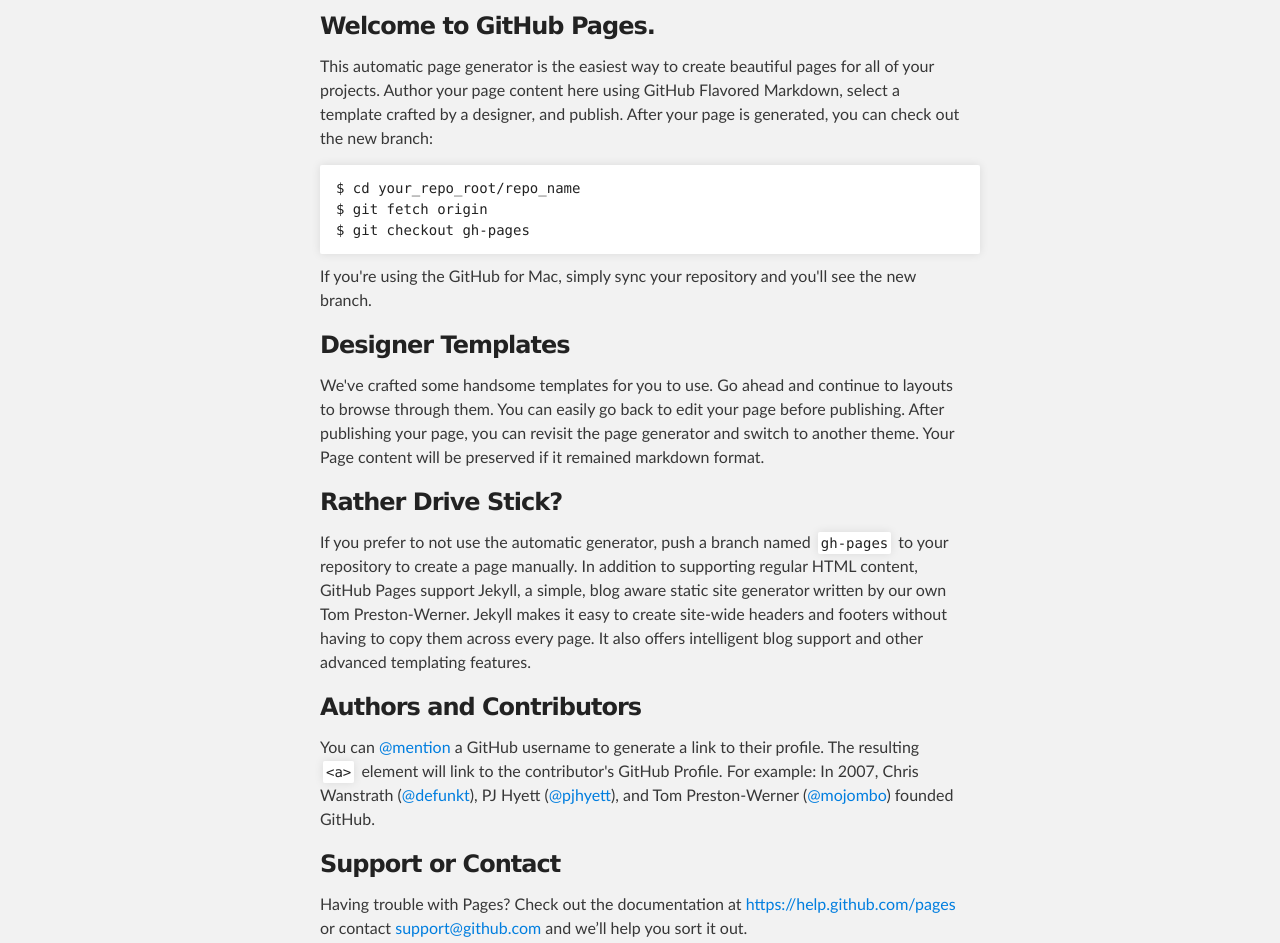
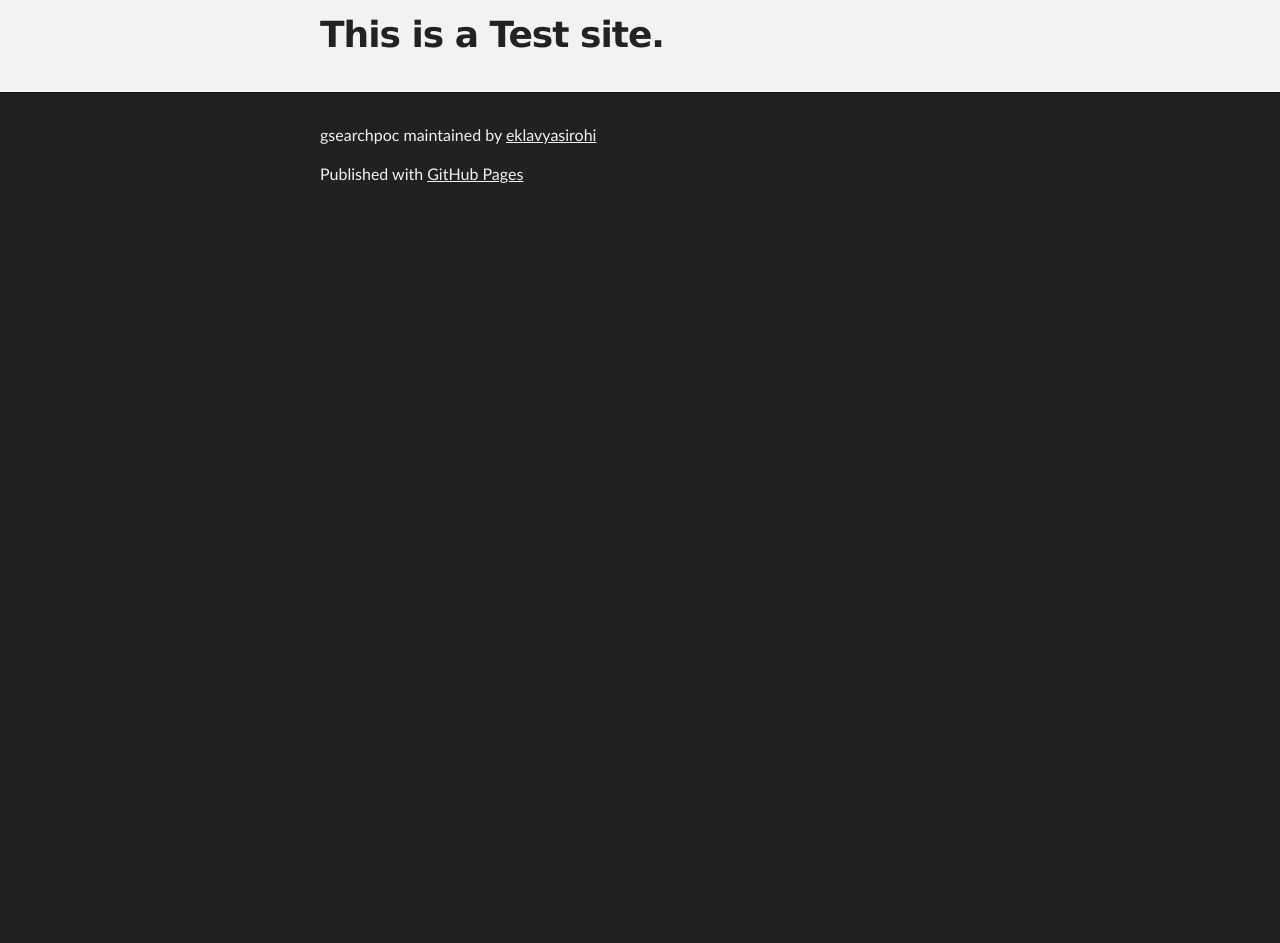
Before and after one commit to eklavyasirohi/GSearchPOC, a plain HTML site: page index.html in a window 1280 px wide. Shown: the part 216-1159 px from the top of the page. After the commit the page ends 800 px from the top, so only its background shows below. Drawn offline with Linux system fonts and the light colour scheme.

```diff
--- a/index.html
+++ b/index.html
@@ -31,37 +31,8 @@
     <!-- MAIN CONTENT -->
     <div id="main_content_wrap" class="outer">
       <section id="main_content" class="inner">
-        <h3>
-<a id="welcome-to-github-pages" class="anchor" href="#welcome-to-github-pages" aria-hidden="true"><span class="octicon octicon-link"></span></a>Welcome to GitHub Pages.</h3>
-
-<p>This automatic page generator is the easiest way to create beautiful pages for all of your projects. Author your page content here using GitHub Flavored Markdown, select a template crafted by a designer, and publish. After your page is generated, you can check out the new branch:</p>
-
-<pre><code>$ cd your_repo_root/repo_name
-$ git fetch origin
-$ git checkout gh-pages
-</code></pre>
-
-<p>If you're using the GitHub for Mac, simply sync your repository and you'll see the new branch.</p>
-
-<h3>
-<a id="designer-templates" class="anchor" href="#designer-templates" aria-hidden="true"><span class="octicon octicon-link"></span></a>Designer Templates</h3>
-
-<p>We've crafted some handsome templates for you to use. Go ahead and continue to layouts to browse through them. You can easily go back to edit your page before publishing. After publishing your page, you can revisit the page generator and switch to another theme. Your Page content will be preserved if it remained markdown format.</p>
-
-<h3>
-<a id="rather-drive-stick" class="anchor" href="#rather-drive-stick" aria-hidden="true"><span class="octicon octicon-link"></span></a>Rather Drive Stick?</h3>
-
-<p>If you prefer to not use the automatic generator, push a branch named <code>gh-pages</code> to your repository to create a page manually. In addition to supporting regular HTML content, GitHub Pages support Jekyll, a simple, blog aware static site generator written by our own Tom Preston-Werner. Jekyll makes it easy to create site-wide headers and footers without having to copy them across every page. It also offers intelligent blog support and other advanced templating features.</p>
-
-<h3>
-<a id="authors-and-contributors" class="anchor" href="#authors-and-contributors" aria-hidden="true"><span class="octicon octicon-link"></span></a>Authors and Contributors</h3>
-
-<p>You can <a href="https://github.com/blog/821" class="user-mention">@mention</a> a GitHub username to generate a link to their profile. The resulting <code>&lt;a&gt;</code> element will link to the contributor's GitHub Profile. For example: In 2007, Chris Wanstrath (<a href="https://github.com/defunkt" class="user-mention">@defunkt</a>), PJ Hyett (<a href="https://github.com/pjhyett" class="user-mention">@pjhyett</a>), and Tom Preston-Werner (<a href="https://github.com/mojombo" class="user-mention">@mojombo</a>) founded GitHub.</p>
-
-<h3>
-<a id="support-or-contact" class="anchor" href="#support-or-contact" aria-hidden="true"><span class="octicon octicon-link"></span></a>Support or Contact</h3>
-
-<p>Having trouble with Pages? Check out the documentation at <a href="https://help.github.com/pages">https://help.github.com/pages</a> or contact <a href="mailto:support@github.com">support@github.com</a> and we’ll help you sort it out.</p>
+        <h1>
+<a id="this-is-a-test-site" class="anchor" href="#this-is-a-test-site" aria-hidden="true"><span class="octicon octicon-link"></span></a>This is a Test site.</h1>
       </section>
     </div>
 
```
Also changed, not shown: params.json (+1 -1 lines).
